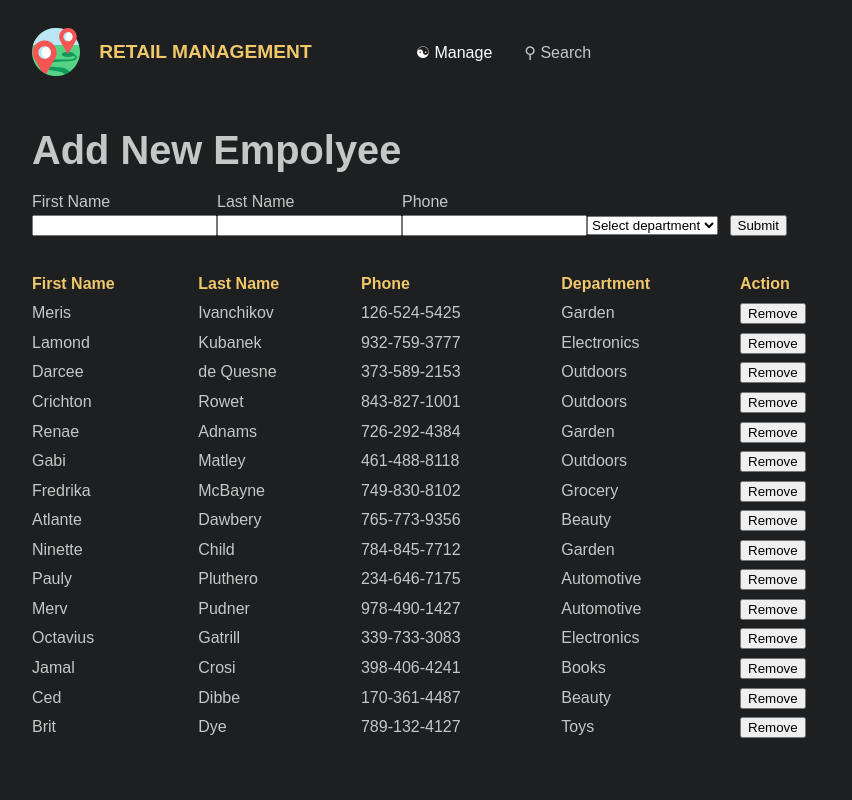
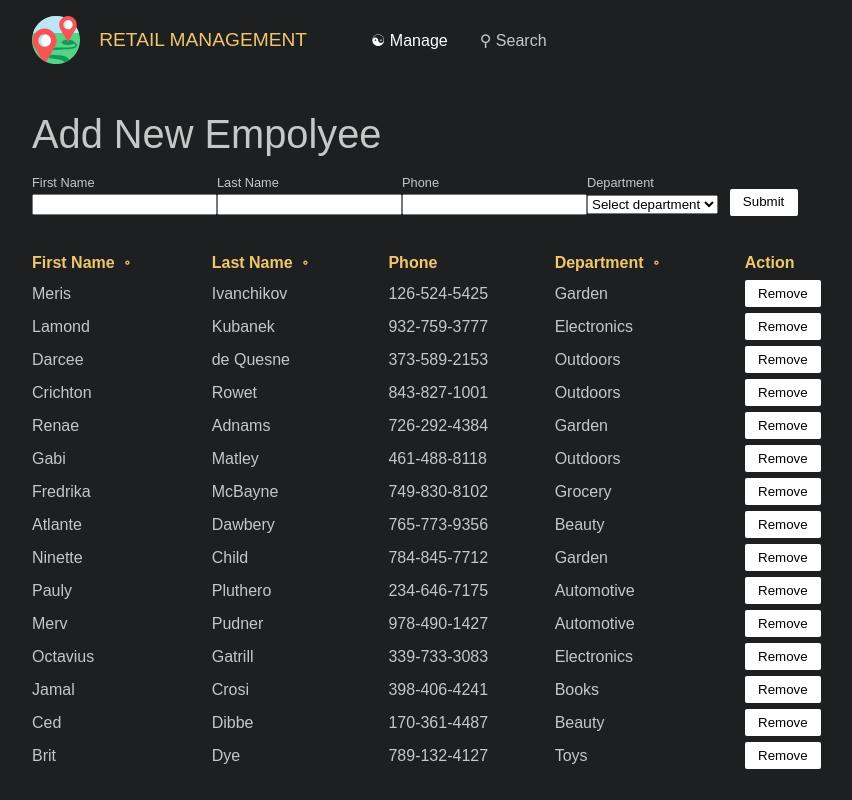
Before and after one commit to mingjuitsai/ovo-address-book, a React (Create React App) app: page /manage in a window 1280 px wide. Shown: the whole page, without its empty margins (188-1040 px from the left). Built offline with nearby package versions, Linux system fonts and the light colour scheme.

Commit message:
Add sorting feature

```diff
--- a/src/components/EmployeeTable.js
+++ b/src/components/EmployeeTable.js
@@ -23,12 +23,58 @@ function EmployeeRow(props) {
 export default class EmployeeTable extends React.Component {
   constructor(props) {
     super(props);
-
     this.onRemoveEmployee = this.onRemoveEmployee.bind(this);
+    this.sortEmployeesByFirstName = this.sortEmployeesByFirstName.bind(this);
+    this.sortEmployeesByLastName = this.sortEmployeesByLastName.bind(this);
   }
 
   onRemoveEmployee(index, event) {
     employees.splice(index, 1);
+    this.forceUpdate();
+  }
+
+  sortEmployeesByFirstName() {
+    employees.sort((former, latter) => {
+      let nameFormer = former.firstName.toLowerCase();
+      let nameLatter = latter.firstName.toLowerCase();
+      if(nameFormer < nameLatter) {
+        return -1;
+      }
+      if(nameFormer > nameLatter) {
+        return 1;
+      }
+      return 0;
+    });
+    this.forceUpdate();
+  }
+
+  sortEmployeesByLastName() {
+    employees.sort((former, latter) => {
+      let nameFormer = former.lastName.toLowerCase();
+      let nameLatter = latter.lastName.toLowerCase();
+      if(nameFormer < nameLatter) {
+        return -1;
+      }
+      if(nameFormer > nameLatter) {
+        return 1;
+      }
+      return 0;
+    });
+    this.forceUpdate();
+  }
+
+  sortEmployeesByFirstName() {
+    employees.sort((former, latter) => {
+      let nameFormer = former.firstName.toLowerCase();
+      let nameLatter = latter.firstName.toLowerCase();
+      if(nameFormer < nameLatter) {
+        return -1;
+      }
+      if(nameFormer > nameLatter) {
+        return 1;
+      }
+      return 0;
+    });
     this.forceUpdate();
   }
 
@@ -38,16 +84,16 @@ export default class EmployeeTable extends React.Component {
       <table className="EmployeeTable">
         <thead>
           <tr>
-            <th>
+            <th className="canSort" onClick={this.sortEmployeesByFirstName}>
               First Name
             </th>
-            <th>
+            <th className="canSort" onClick={this.sortEmployeesByLastName}>
               Last Name
             </th>
             <th>
               Phone
             </th>
-            <th>
+            <th className="canSort" onClick={this.sortEmployeesByFirstName}>
               Department
             </th>
             <th>
--- a/src/components/Manage.js
+++ b/src/components/Manage.js
@@ -67,6 +67,7 @@ export default class Manage extends React.Component {
                 <input value={newEmpolyee.phone} onChange={this.onNewEmployeeInput} type="text" id="phone" name="phone" required/>
               </div>
               <div className="inputCell">
+                <label htmlFor="department">Department</label>
                 <select onChange={this.onNewEmployeeInput} name="department" value={newEmpolyee.department} required>
                   <option value="" disabled>Select department</option>
                   <option value="Garden">Garden</option>
--- a/src/styles/common/_common.scss
+++ b/src/styles/common/_common.scss
@@ -1,3 +1,4 @@
 @import 'variables';
 @import 'functions';
+@import 'reset';
 @import 'typography';
--- a/src/styles/common/_variables.scss
+++ b/src/styles/common/_variables.scss
@@ -1,2 +1,3 @@
-$theme-color: #1D1F21;;
+$theme-color: #1D1F21;
+$theme-font-color: #C5C8C6;
 $accent-color: #F1C76B;
--- a/src/styles/components/EmployeeTable.scss
+++ b/src/styles/components/EmployeeTable.scss
@@ -10,4 +10,27 @@
 	th, td {
 		padding: .2em 0;
 	}
+
+	tr:hover td {
+		background-color: rgba(white, .1);
+	}
+
+
+	.canSort {
+		position: relative;
+		cursor: pointer;
+
+		&:hover {
+			color: lighten($accent-color, 8%);
+		}
+
+		&::after {
+			content: "\026AC";
+			display: inline-block;
+			vertical-align: middle;
+			margin: 0 .7em;
+			font-size: .7em;
+			line-height: 1;
+		}
+	}
 }
--- /dev/null
+++ b/src/styles/components/_buttons.scss
@@ -0,0 +1,19 @@
+button {
+	appearance: none;
+	border: 0;
+	background-color: white;
+	padding: .4em 1em;
+	border-radius: 2px;
+	line-height: 1.2;
+	outline: 0;
+	cursor: pointer;
+	transition: background-color 30ms ease-out;
+
+	&:hover {
+		background-color: lighten($theme-font-color, 10%);
+	}
+
+	&:active {
+		transform: translate(1px, 1px);
+	}
+}
--- /dev/null
+++ b/src/styles/components/_forms.scss
@@ -0,0 +1,4 @@
+label {
+	font-size: .8em;
+	display: block;
+}
--- a/src/styles/index.scss
+++ b/src/styles/index.scss
@@ -6,6 +6,12 @@
 /**
  * Component
  */
+
+// Global DOM component
+@import "components/buttons";
+@import "components/forms";
+
+// React component
 @import "components/App";
 @import "components/Manage";
 @import "components/EmployeeTable";
```
